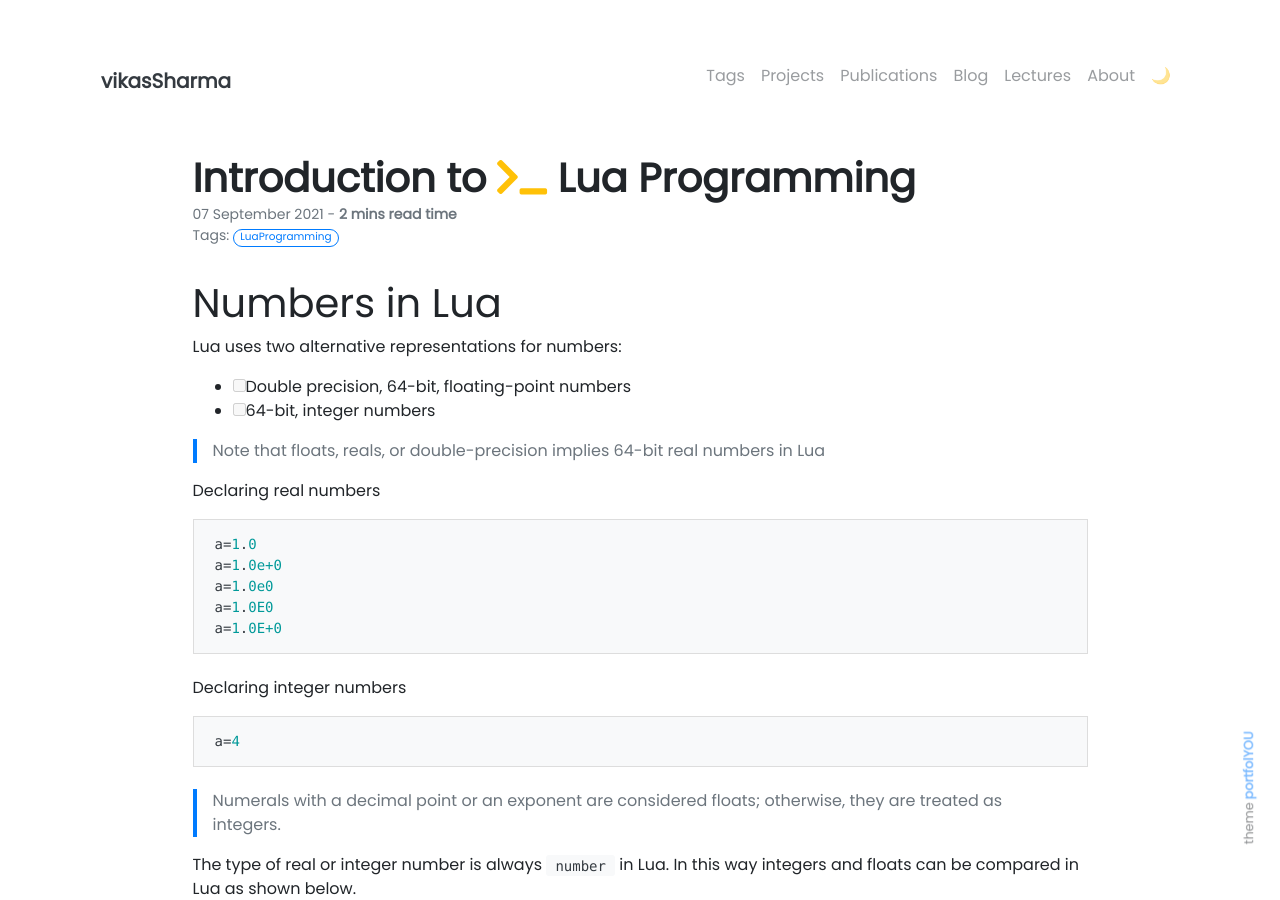
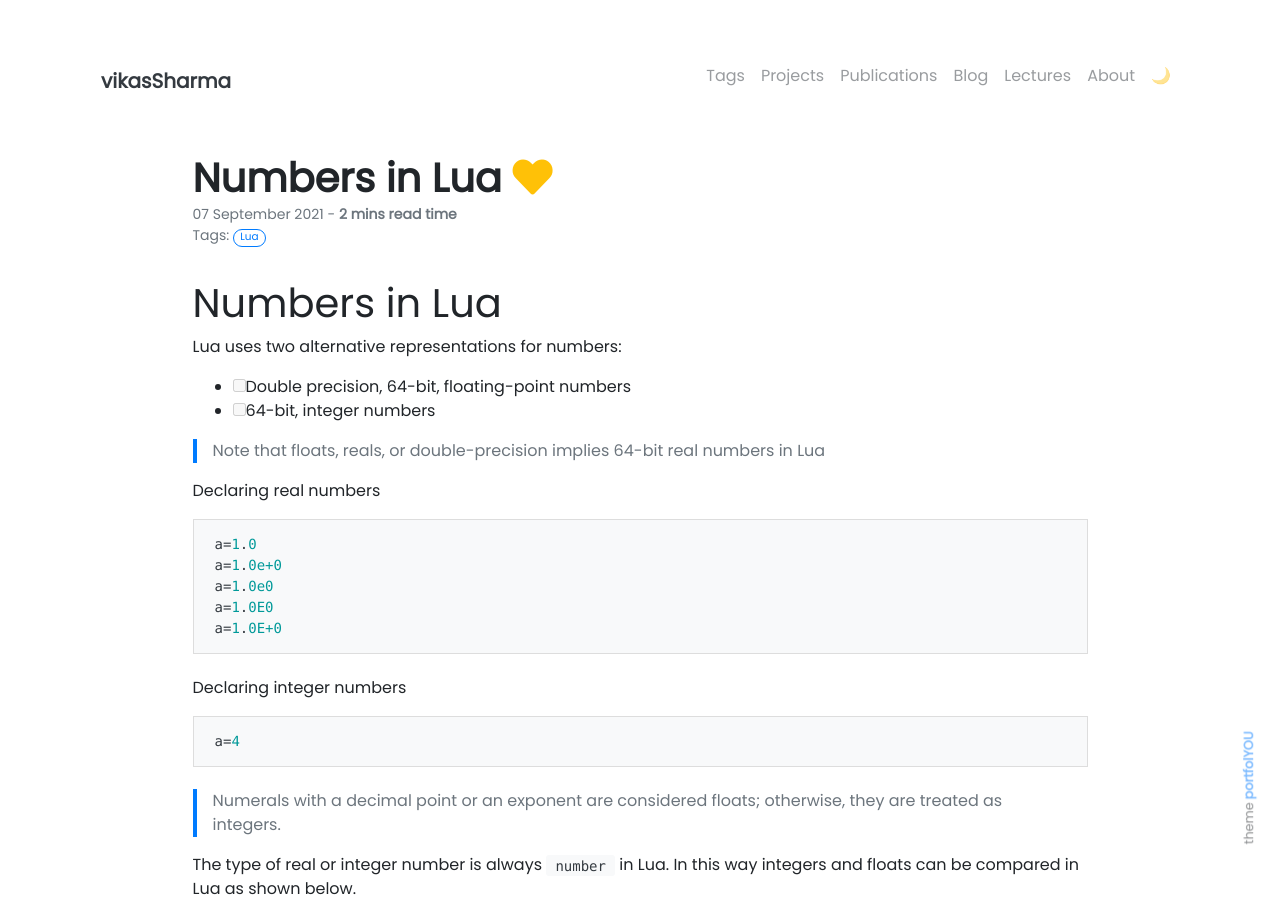
Before and after one commit to easifem/vikasSharma, a Jekyll site: the page built from _posts/2021-09-7-numbers-in-lua.md, in a window 1280 px wide and 900 px high. Built offline with Jekyll 4.4.1, drawn with Linux system fonts in a browser that asks for light colours; nearby versions of some CDN libraries; our own code applies the rules of GitHub Pages for plain Markdown files.

Commit message:
adding day-2 of lua programming

```diff
--- a/_posts/2021-09-7-numbers-in-lua.md
+++ b/_posts/2021-09-7-numbers-in-lua.md
@@ -1,6 +1,6 @@
 ---
-title: 'Introduction to <i class="fas fa-terminal text-warning"></i> Lua Programming'
-tags: [LuaProgramming]
+title: 'Numbers in Lua <i class="fas fa-heart text-warning"></i>'
+tags: [Lua]
 style: border
 color: primary
 description: Day-2 of programming in Lua. In this note, I have explained my understanding about the number system in Lua.
```
Also changed, not shown: _posts/2021-09-05-Installing-PLPLOT.md (+2 -2 lines), _posts/2021-09-6-installing-lua.md (+1 -1 lines).
